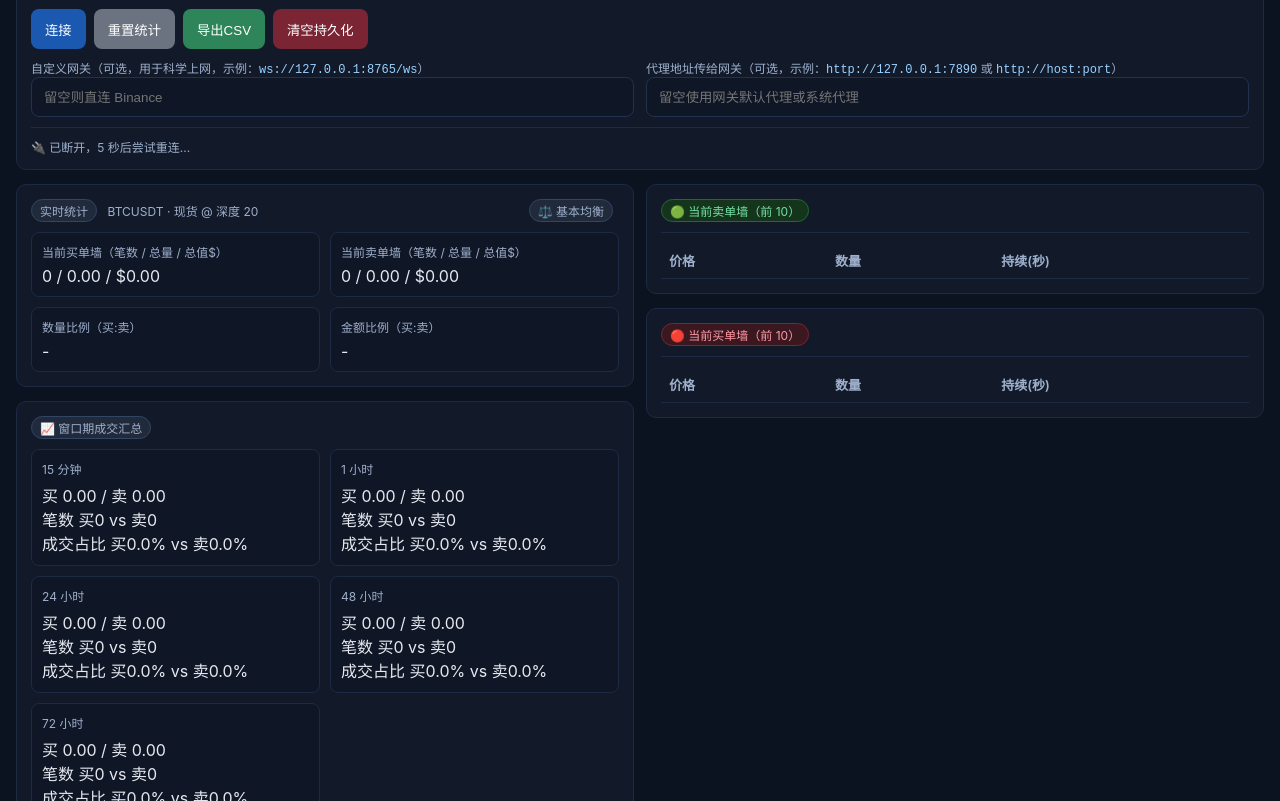
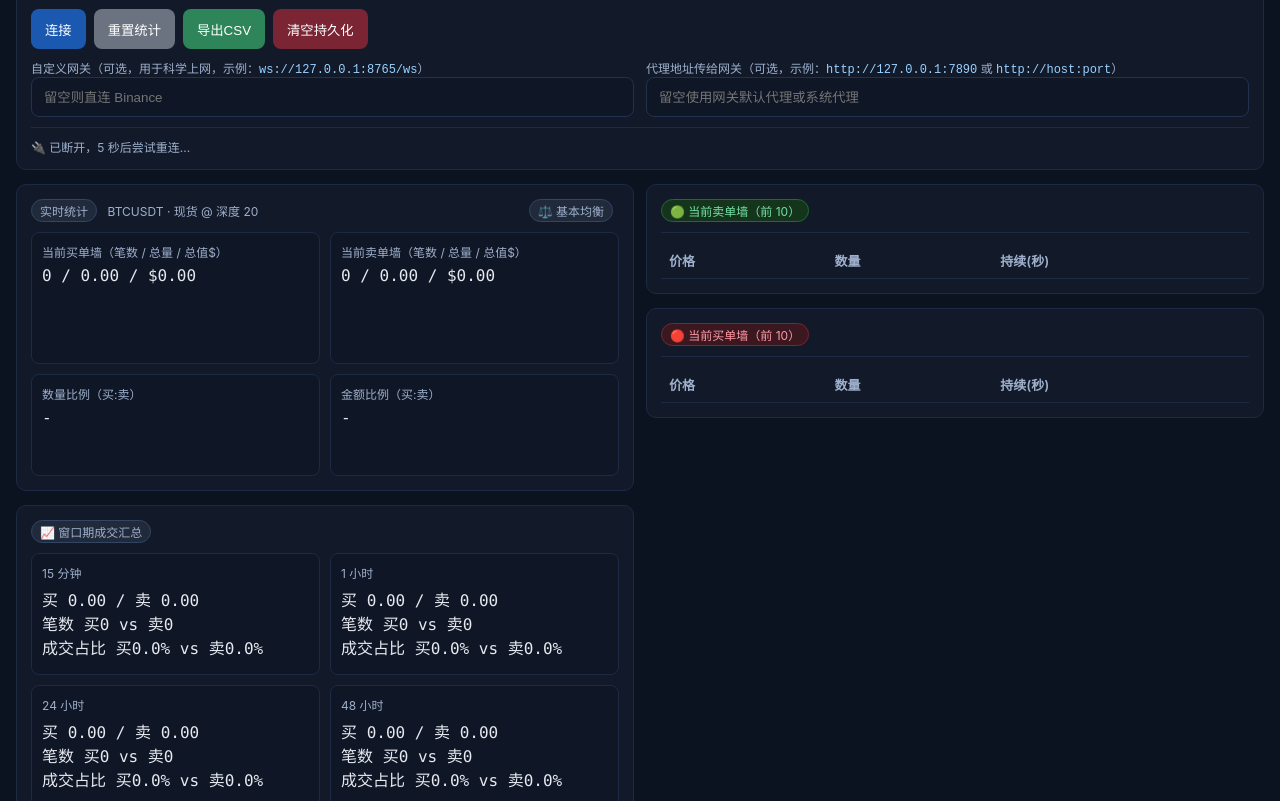
Before and after one commit to wzaiwei6/order-monitor, a plain HTML site: page index.html in a window 1280 px wide. Shown: the part 151-952 px from the top of the page. Drawn offline with Linux system fonts and the light colour scheme.

Commit message:
update height

```diff
--- a/index.html
+++ b/index.html
@@ -18,13 +18,14 @@
     .pill.sell { background: #14351c; color: #76e0a6; border: 1px solid #1e6a38; }
     .pill.neutral { background: #202a3b; color: #9fb0cc; border: 1px solid #324565; }
     .grid { display: grid; grid-template-columns: repeat(2, 1fr); gap: 10px; }
-    .kpi { background: #0f1626; border: 1px solid #1d2a44; border-radius: 8px; padding: 10px; }
+    .kpi { background: #0f1626; border: 1px solid #1d2a44; border-radius: 8px; padding: 10px; min-height: 80px; display: flex; flex-direction: column; }
     .kpi .label { font-size: 12px; color: #9fb0cc; }
-    .kpi .value { font-size: 16px; margin-top: 6px; }
+    .kpi .value { font-size: 16px; margin-top: 6px; font-family: 'Monaco', 'Menlo', 'Consolas', monospace; word-break: break-all; }
     table { width: 100%; border-collapse: collapse; }
-    th, td { padding: 8px; border-bottom: 1px solid #1d2a44; font-size: 13px; }
+    th, td { padding: 8px; border-bottom: 1px solid #1d2a44; font-size: 13px; font-variant-numeric: tabular-nums; }
     th { text-align: left; color: #9fb0cc; font-weight: 600; }
     tr:hover td { background: #0f1626; }
+    .agg-window { min-height: 70px; }
     .muted { color: #9fb0cc; }
     .ok { color: #76e0a6; }
     .err { color: #ff9aa5; }
@@ -99,19 +100,19 @@
           </div>
         </div>
         <div class="grid" style="margin-top:10px;">
-          <div class="kpi">
+          <div class="kpi" style="min-height:110px;">
             <div class="label">当前买单墙（笔数 / 总量 / 总值$）</div>
             <div class="value" id="kpiBid">-</div>
           </div>
-          <div class="kpi">
+          <div class="kpi" style="min-height:110px;">
             <div class="label">当前卖单墙（笔数 / 总量 / 总值$）</div>
             <div class="value" id="kpiAsk">-</div>
           </div>
-          <div class="kpi">
+          <div class="kpi" style="min-height:80px;">
             <div class="label">数量比例（买:卖）</div>
             <div class="value" id="kpiQtyRatio">-</div>
           </div>
-          <div class="kpi">
+          <div class="kpi" style="min-height:80px;">
             <div class="label">金额比例（买:卖）</div>
             <div class="value" id="kpiValRatio">-</div>
           </div>
@@ -121,11 +122,11 @@
       <div class="card">
         <span class="pill neutral">📈 窗口期成交汇总</span>
         <div class="grid" style="margin-top:10px;">
-          <div class="kpi"><div class="label">15 分钟</div><div class="value" id="agg15m">-</div></div>
-          <div class="kpi"><div class="label">1 小时</div><div class="value" id="agg1h">-</div></div>
-          <div class="kpi"><div class="label">24 小时</div><div class="value" id="agg24h">-</div></div>
-          <div class="kpi"><div class="label">48 小时</div><div class="value" id="agg48h">-</div></div>
-          <div class="kpi"><div class="label">72 小时</div><div class="value" id="agg72h">-</div></div>
+          <div class="kpi" style="min-height:100px;"><div class="label">15 分钟</div><div class="value" id="agg15m">-</div></div>
+          <div class="kpi" style="min-height:100px;"><div class="label">1 小时</div><div class="value" id="agg1h">-</div></div>
+          <div class="kpi" style="min-height:100px;"><div class="label">24 小时</div><div class="value" id="agg24h">-</div></div>
+          <div class="kpi" style="min-height:100px;"><div class="label">48 小时</div><div class="value" id="agg48h">-</div></div>
+          <div class="kpi" style="min-height:100px;"><div class="label">72 小时</div><div class="value" id="agg72h">-</div></div>
         </div>
         <div class="small muted" style="margin-top:8px;">显示最近窗口内“被判定成交的大额挂单”的买/卖累计数量与占比。</div>
       </div>
```
